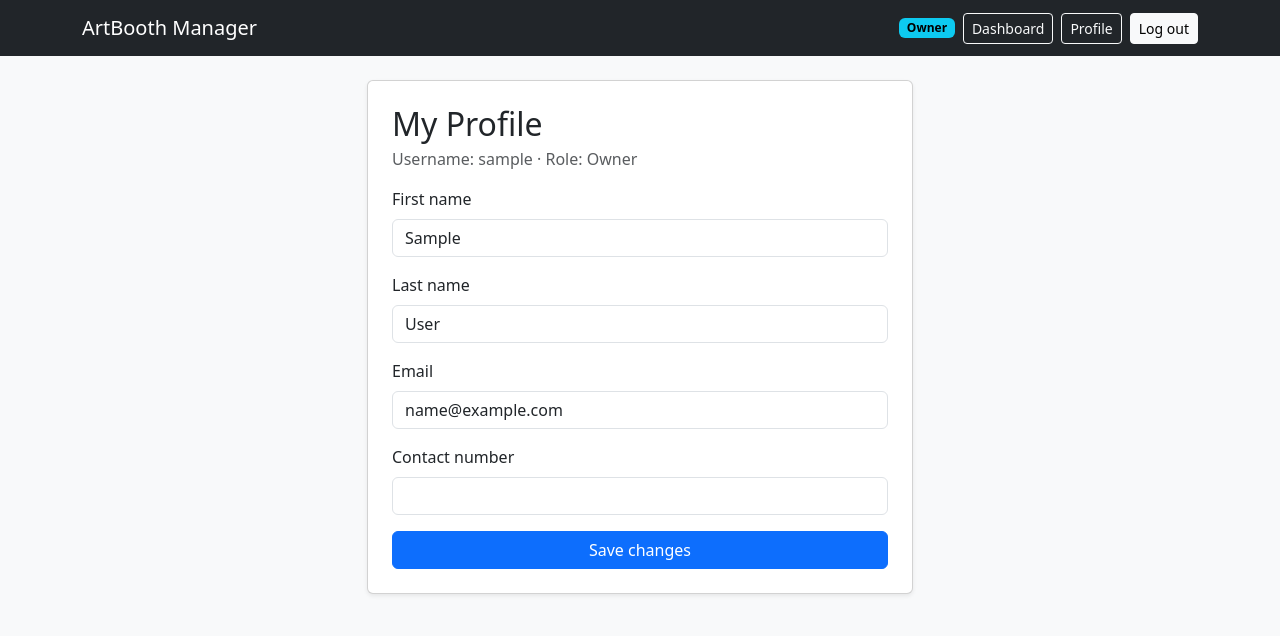
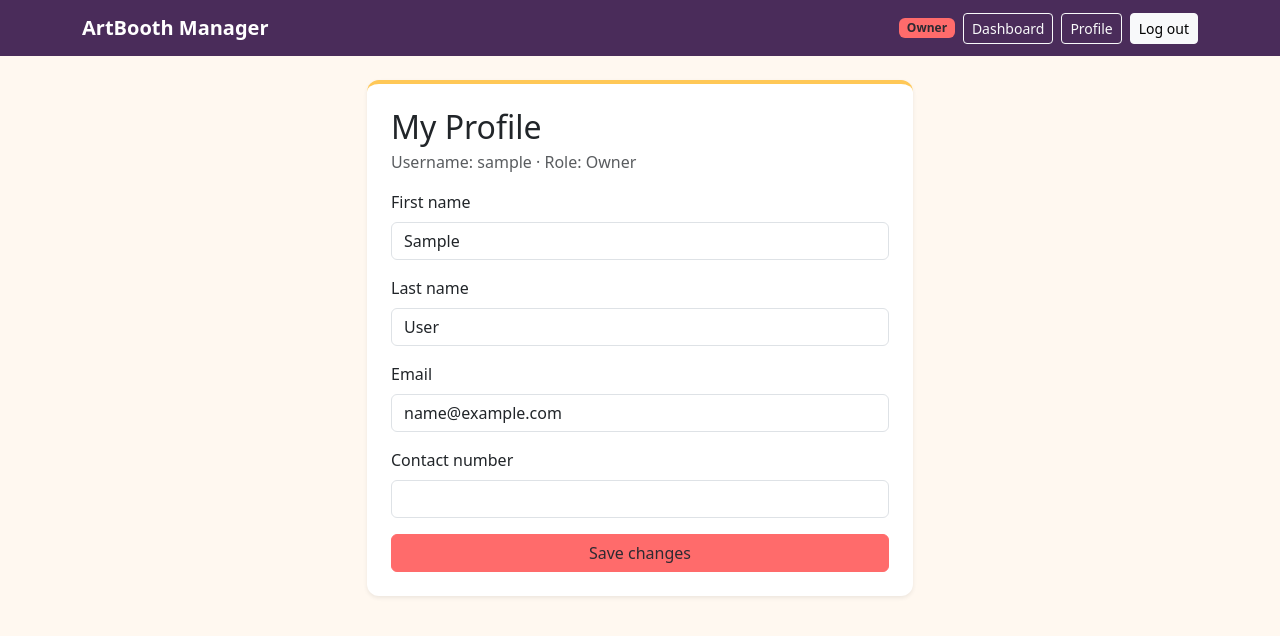
Before and after one commit to Ingrid-Mae-M-Ontario/ArtboothManager-Ontario-IngridMae-G5, a Django app: page /profile/ in a window 1280 px wide. Shown: the top 636 px of the page. Run offline with Django 5.2, Linux system fonts and the light colour scheme; the visitor is signed in with stand-in values (Sample User, id 1).

Commit message:
Apply Warm Sunset color palette to base layout

```diff
--- a/templates/base.html
+++ b/templates/base.html
@@ -5,14 +5,59 @@
     <meta name="viewport" content="width=device-width, initial-scale=1">
     <title>{% block title %}ArtBooth Manager{% endblock %}</title>
     <link href="https://cdn.jsdelivr.net/npm/bootstrap@5.3.3/dist/css/bootstrap.min.css" rel="stylesheet">
+    <style>
+        /* ===== THEME: swap only this block to change palette ===== */
+        :root {
+            --ab-primary: #FF6B6B;
+            --ab-primary-dark: #E85A5A;
+            --ab-on-primary: #2D2A32;
+            --ab-accent: #FFC857;
+            --ab-bg: #FFF8F0;
+            --ab-text: #2D2A32;
+            --ab-nav-bg: #4A2C5A;
+            --ab-link: #4A2C5A;
+        }
+        /* ===== END THEME ===== */
+
+        body { background-color: var(--ab-bg); color: var(--ab-text); }
+        .ab-navbar { background-color: var(--ab-nav-bg); }
+        main a:not(.btn) { color: var(--ab-link); }
+
+        .btn-primary {
+            --bs-btn-color: var(--ab-on-primary);
+            --bs-btn-bg: var(--ab-primary);
+            --bs-btn-border-color: var(--ab-primary);
+            --bs-btn-hover-color: var(--ab-on-primary);
+            --bs-btn-hover-bg: var(--ab-primary-dark);
+            --bs-btn-hover-border-color: var(--ab-primary-dark);
+            --bs-btn-active-color: var(--ab-on-primary);
+            --bs-btn-active-bg: var(--ab-primary-dark);
+            --bs-btn-active-border-color: var(--ab-primary-dark);
+        }
+
+        .form-control:focus, .form-select:focus {
+            border-color: var(--ab-primary);
+            box-shadow: 0 0 0 .25rem rgba(0, 0, 0, .08);
+        }
+
+        .card {
+            border: 0;
+            border-top: 4px solid var(--ab-accent);
+            border-radius: .75rem;
+        }
+
+        .role-badge { font-weight: 600; }
+        .role-owner { background-color: var(--ab-primary); color: var(--ab-on-primary); }
+        .role-assistant { background-color: var(--ab-accent); color: var(--ab-text); }
+    </style>
 </head>
-<body class="bg-light">
-<nav class="navbar navbar-expand-lg navbar-dark bg-dark">
+<body>
+<nav class="navbar navbar-expand-lg navbar-dark ab-navbar">
     <div class="container">
-        <a class="navbar-brand" href="{% url 'dashboard' %}">ArtBooth Manager</a>
+        <a class="navbar-brand fw-semibold" href="{% url 'dashboard' %}">ArtBooth Manager</a>
         <div class="ms-auto d-flex align-items-center gap-2">
             {% if user.is_authenticated %}
-                <span class="badge text-bg-info">{{ user.get_role_display }}</span>
+                <span class="badge role-badge role-{{ user.role|lower }}">{{ user.get_role_display }}</span>
                 <a class="btn btn-outline-light btn-sm" href="{% url 'dashboard' %}">Dashboard</a>
                 <a class="btn btn-outline-light btn-sm" href="{% url 'profile' %}">Profile</a>
                 <form method="post" action="{% url 'logout' %}" class="d-inline">
```
